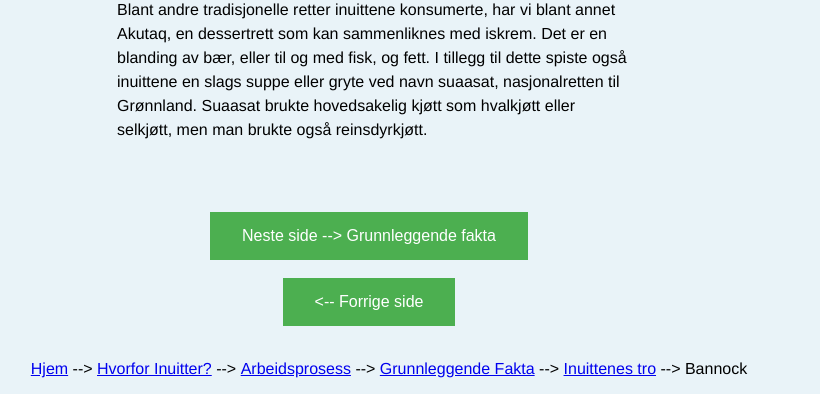
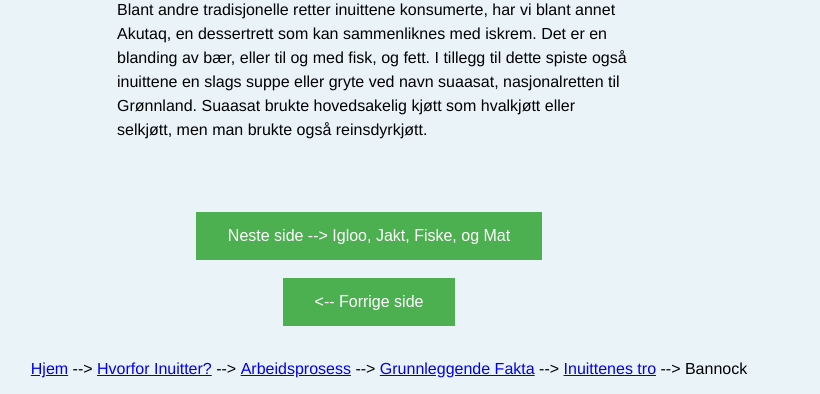
Before and after one commit to NoahMP/InuittIsADritt, a plain HTML site: page food/bannock.html in a window 1280 px wide. Shown: the part 5675-6069 px from the top of the page, without its empty margins (271-1091 px from the left). Drawn offline with Linux system fonts and the light colour scheme.

Commit message:
Update bannock.html

```diff
--- a/food/bannock.html
+++ b/food/bannock.html
@@ -70,7 +70,7 @@ Blant andre tradisjonelle retter inuittene konsumerte, har vi blant annet Akutaq
             <br />
             <div id="nextbtn">
             	<form action="../start/page5.html">
-            		<input type="submit" value="Neste side --> Grunnleggende fakta">
+            		<input type="submit" value="Neste side --> Igloo, Jakt, Fiske, og Mat">
                 </form>
                 <br />
                 <form action="../start/page3.html">
```
